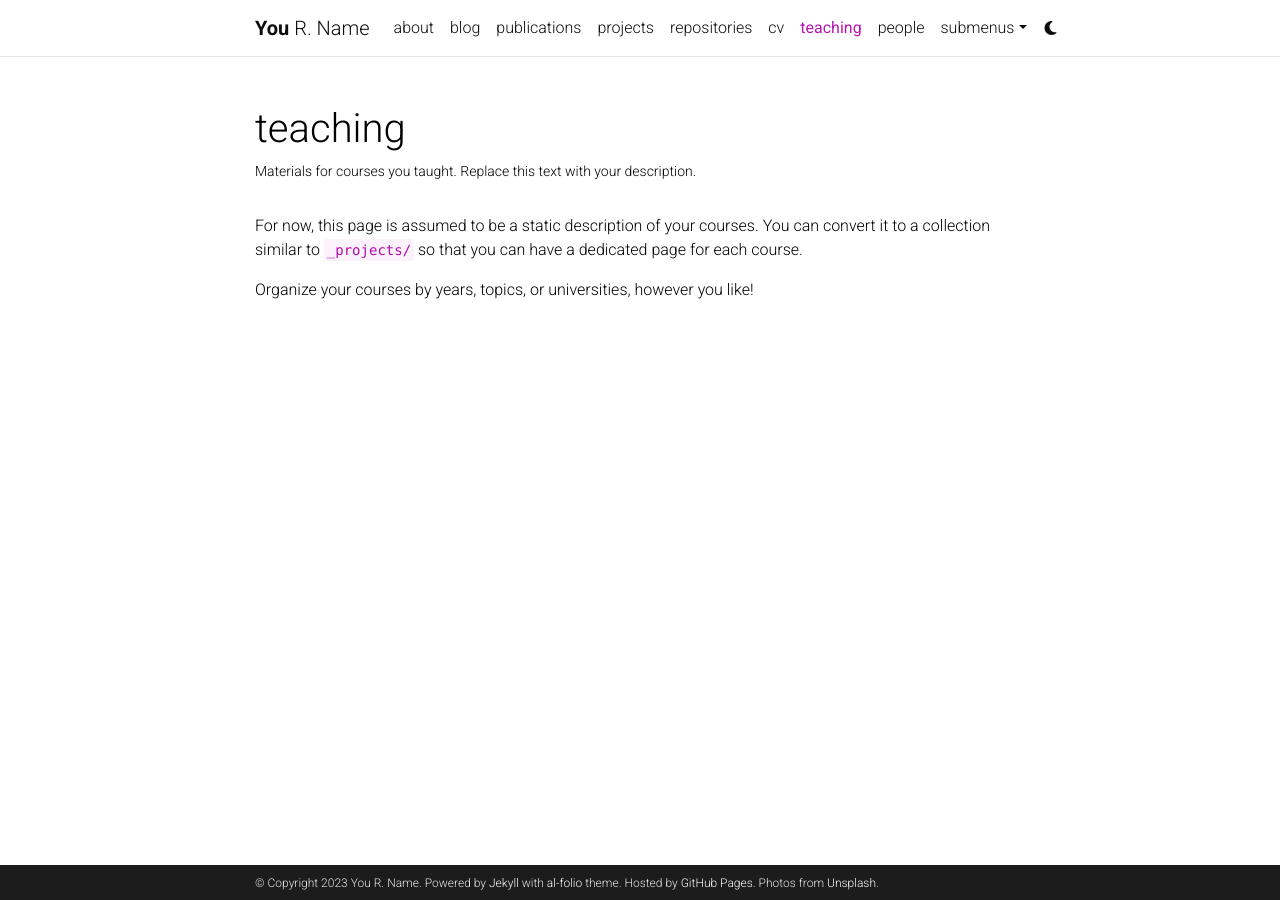
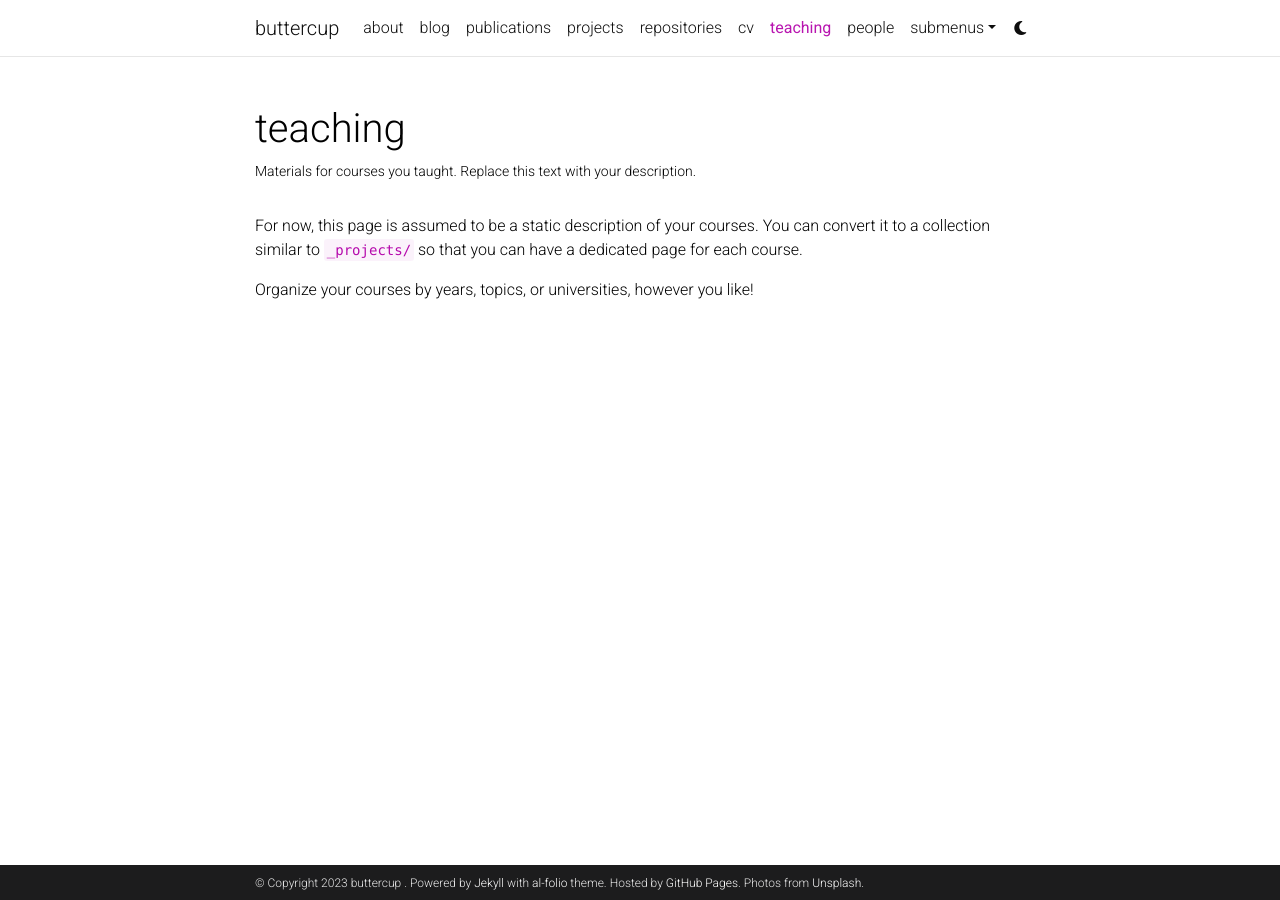
Before and after one commit to new-Sunset-shimmer/new-Sunset-shimmer, a Jekyll site: the page built from _pages/teaching.md, in a window 1280 px wide. Built offline with Jekyll 4.4.1, drawn with Linux system fonts in a browser that asks for light colours; comment, search, counter and statistics services are not loaded; a style sheet for code colours, icons or effects is not loaded.

Commit message:
Update _config.yml

```diff
--- a/_config.yml
+++ b/_config.yml
@@ -2,10 +2,10 @@
 # Site settings
 # -----------------------------------------------------------------------------
 
-title: blank # the website title (if blank, full name will be used instead)
-first_name: You
-middle_name: R.
-last_name: Name
+title: buttercup # the website title (if blank, full name will be used instead)
+first_name: buttercup
+middle_name:
+last_name:
 email: you@example.com
 description: > # the ">" symbol means to ignore newlines until "footer_text:"
   A simple, whitespace theme for academics. Based on [*folio](https://github.com/bogoli/-folio) design.
```
